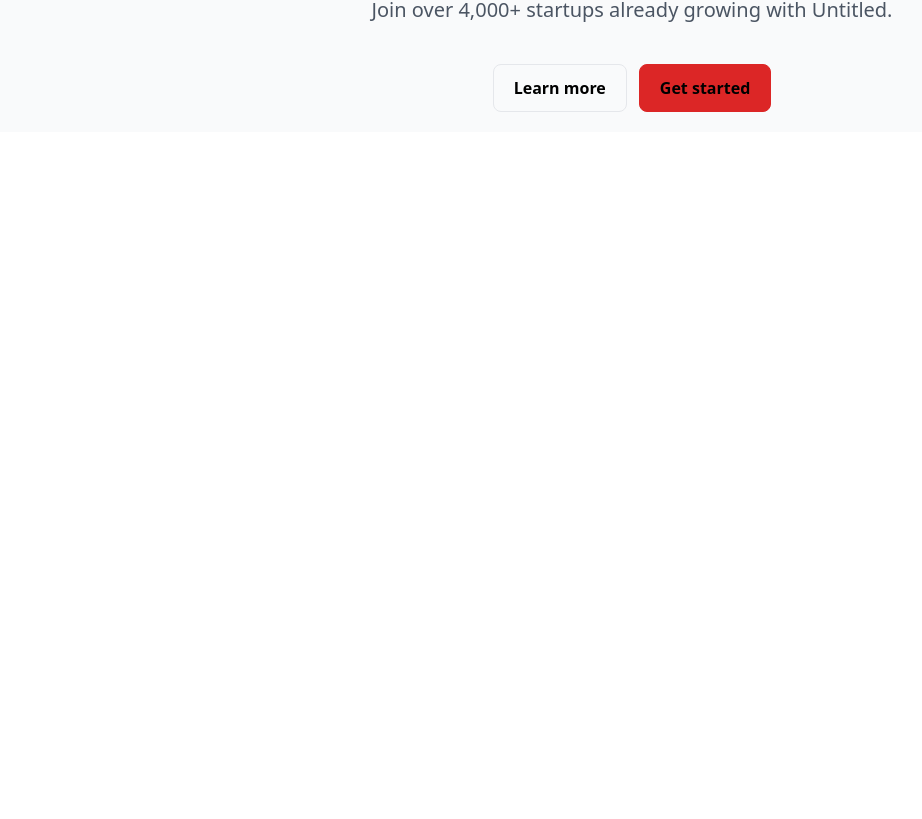
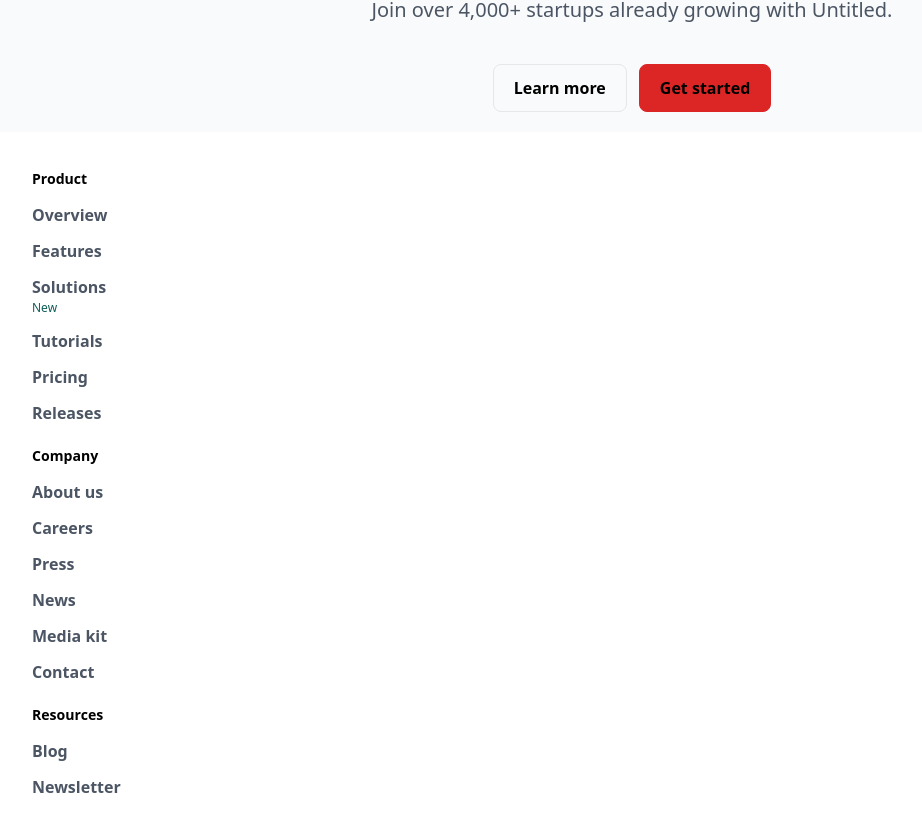
Before and after one commit to 15rakeshbaleri/zysk-assignment, a React (Vite) app in the folder task/: page / in a window 1280 px wide. Shown: the part 4470-5289 px from the top of the page, without its empty margins (8-930 px from the left). Before the commit the page ends 4602 px from the top, so only its background shows below. Built offline with nearby package versions, Linux system fonts and the light colour scheme.

Commit message:
footer added

```diff
--- a/task/src/App.jsx
+++ b/task/src/App.jsx
@@ -8,6 +8,7 @@
 import Qustions from "./pages/Qustions";
 import Blog from "./pages/Blog";
 import Trail from "./pages/trial";
+import Footer from "./components/Footer";
 const App = () => {
   return (
     <div>
@@ -19,6 +20,7 @@
       <Qustions />
       <Blog />
       <Trail />
+      <Footer />
     </div>
   );
 };
--- /dev/null
+++ b/task/src/components/Footer.jsx
@@ -0,0 +1,138 @@
+import React from "react";
+
+const Footer = () => {
+  return (
+    <footer className="md:py-[1.25rem] py-[3.00rem] flex flex-col items-center bg-base-white">
+      <div className="max-w-[80.00rem] sm:gap-[2.00rem] md:px-[1.25rem] gap-[4.00rem] mt-[1.00rem] mx-auto flex w-full flex-col">
+        <div className="sm:px-[1.25rem] px-[2.00rem] flex">
+          <div className="gap-[1.25rem] w-[90%] flex justify-between md:w-full md:flex-col">
+            <div className="gap-[0.88rem] w-[18%] flex flex-col items-start md:w-full">
+              <p className=" text-[0.88rem] font-semibold !text-blue_gray-500">
+                Product
+              </p>
+              <ul className="gap-[0.75rem] flex flex-col items-start">
+                <li>
+                  <a href="#">
+                    <h6 className=" text-[1.00rem] font-semibold !text-gray-600">
+                      Overview
+                    </h6>
+                  </a>
+                </li>
+                <li>
+                  <a href="#">
+                    <h6 className=" text-[1.00rem] font-semibold !text-gray-600">
+                      Features
+                    </h6>
+                  </a>
+                </li>
+                <li>
+                  <a href="#">
+                    <h6 className=" text-[1.00rem] font-semibold !text-gray-600">
+                      Solutions
+                    </h6>
+                    <p className=" text-[0.75rem] font-medium !text-teal-800">
+                      New
+                    </p>
+                  </a>
+                </li>
+                <li>
+                  <a href="#">
+                    <h6 className=" text-[1.00rem] font-semibold !text-gray-600">
+                      Tutorials
+                    </h6>
+                  </a>
+                </li>
+                <li>
+                  <a href="#">
+                    <h6 className=" text-[1.00rem] font-semibold !text-gray-600">
+                      Pricing
+                    </h6>
+                  </a>
+                </li>
+                <li>
+                  <a href="#">
+                    <h6 className=" text-[1.00rem] font-semibold !text-gray-600">
+                      Releases
+                    </h6>
+                  </a>
+                </li>
+              </ul>
+            </div>
+            <div className="gap-[0.88rem] w-[18%] flex flex-col items-start md:w-full">
+              <p className=" text-[0.88rem] font-semibold !text-blue_gray-500">
+                Company
+              </p>
+              <ul className="gap-[0.75rem] flex flex-col items-start">
+                <li>
+                  <a href="#">
+                    <h6 className=" text-[1.00rem] font-semibold !text-gray-600">
+                      About us
+                    </h6>
+                  </a>
+                </li>
+                <li>
+                  <a href="#">
+                    <h6 className=" text-[1.00rem] font-semibold !text-gray-600">
+                      Careers
+                    </h6>
+                  </a>
+                </li>
+                <li>
+                  <a href="#">
+                    <h6 className=" text-[1.00rem] font-semibold !text-gray-600">
+                      Press
+                    </h6>
+                  </a>
+                </li>
+                <li>
+                  <a href="#">
+                    <h6 className=" text-[1.00rem] font-semibold !text-gray-600">
+                      News
+                    </h6>
+                  </a>
+                </li>
+                <li>
+                  <a href="#">
+                    <h6 className=" text-[1.00rem] font-semibold !text-gray-600">
+                      Media kit
+                    </h6>
+                  </a>
+                </li>
+                <li>
+                  <a href="#">
+                    <h6 className=" text-[1.00rem] font-semibold !text-gray-600">
+                      Contact
+                    </h6>
+                  </a>
+                </li>
+              </ul>
+            </div>
+            <div className="gap-[0.88rem] w-[18%] flex flex-col items-start md:w-full">
+              <p className=" text-[0.88rem] font-semibold !text-blue_gray-500">
+                Resources
+              </p>
+              <ul className="gap-[0.75rem] flex flex-col items-start">
+                <li>
+                  <a href="#">
+                    <h6 className=" text-[1.00rem] font-semibold !text-gray-600">
+                      Blog
+                    </h6>
+                  </a>
+                </li>
+                <li>
+                  <a href="#">
+                    <h6 className=" text-[1.00rem] font-semibold !text-gray-600">
+                      Newsletter
+                    </h6>
+                  </a>
+                </li>
+              </ul>
+            </div>
+          </div>
+        </div>
+      </div>
+    </footer>
+  );
+};
+
+export default Footer;
```
